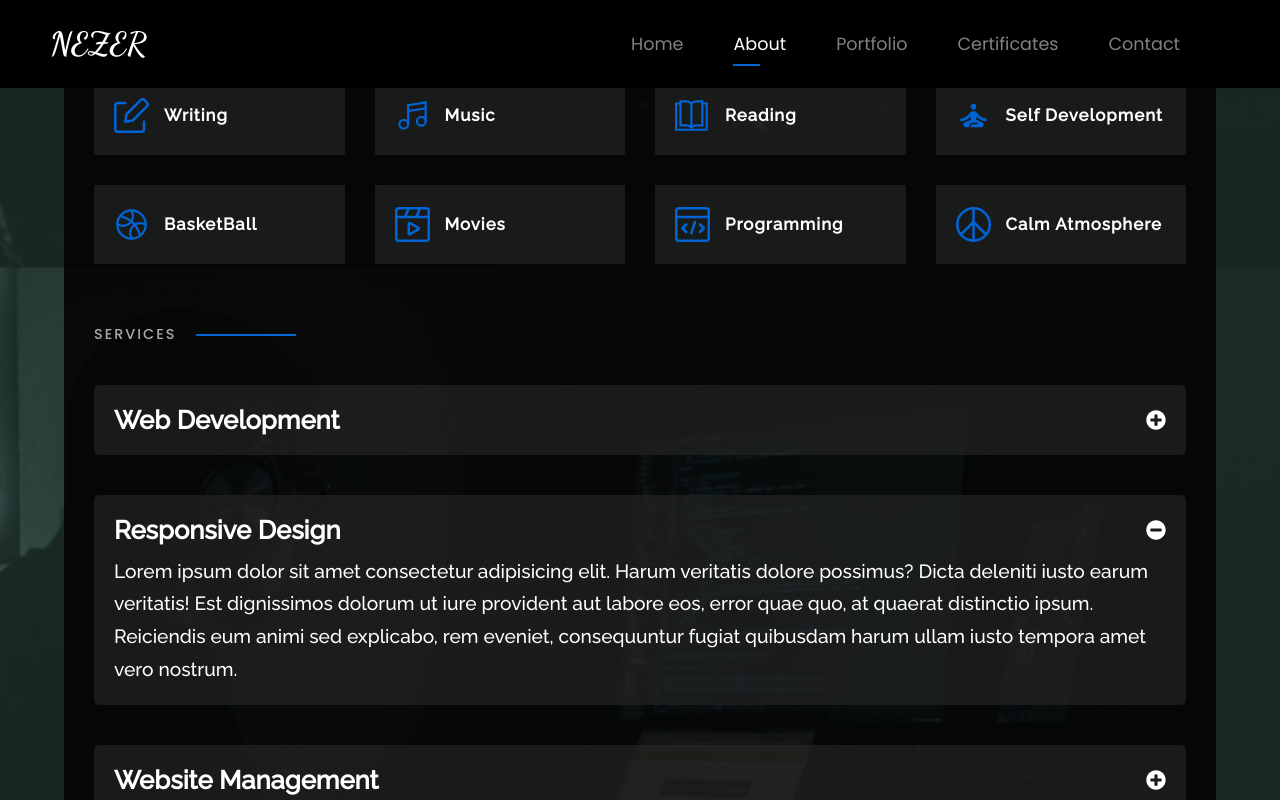
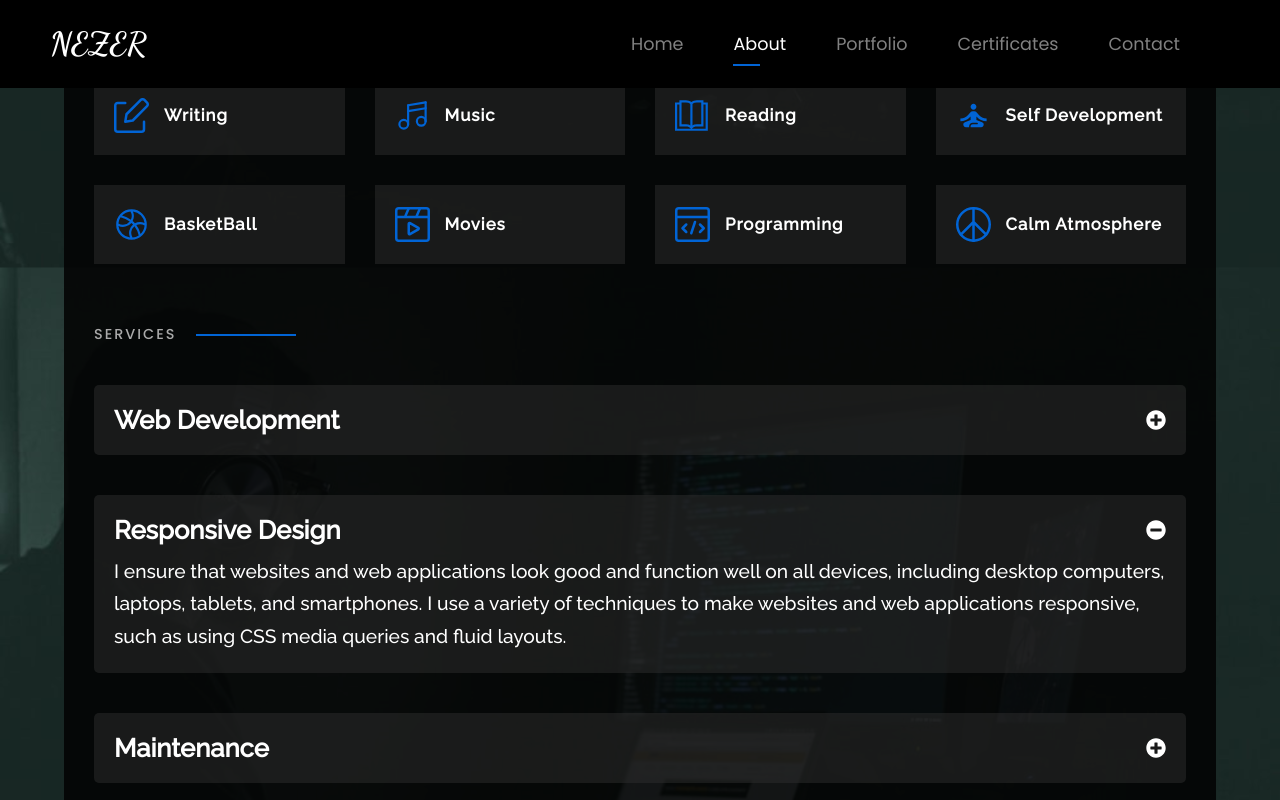
Before and after one commit to kwadwoambitious/My-Portfolio, a React (Create React App) app: page /about in a window 1280 px wide. Both pictures are taken after a click on the element "Responsive Design". Shown: the part 1440-2240 px from the top of the page. Built offline with nearby package versions, Linux system fonts and the light colour scheme.

Commit message:
Made changes to this file

```diff
--- a/src/components/About.js
+++ b/src/components/About.js
@@ -158,7 +158,7 @@ const Services = () => {
             }
           </h2>
             {isOpen && (
-              <motion.p>Lorem ipsum dolor sit amet consectetur, adipisicing elit. Debitis eligendi non quidem molestiae odio officia nulla nemo, tempore recusandae ab optio maiores harum! Molestias quis optio, libero earum eaque amet temporibus placeat nobis asperiores ad necessitatibus nostrum aspernatur ipsum repellat accusamus vero consequuntur! Dolores natus accusamus tempore aspernatur consequatur quos!</motion.p>
+              <motion.p>This is the core service. I build websites and web applications from scratch, or redesign and update existing ones. This involves writing the HTML, CSS, and JavaScript code that makes up the front-end of a website or web application.</motion.p>
             )}
 
         </motion.div>
@@ -177,7 +177,7 @@ const Services = () => {
             }
               </h2>
             {isOpen2 && (
-              <motion.p>Lorem ipsum dolor sit amet consectetur adipisicing elit. Harum veritatis dolore possimus? Dicta deleniti iusto earum veritatis! Est dignissimos dolorum ut iure provident aut labore eos, error quae quo, at quaerat distinctio ipsum. Reiciendis eum animi sed explicabo, rem eveniet, consequuntur fugiat quibusdam harum ullam iusto tempora amet vero nostrum.</motion.p>
+              <motion.p>I ensure that websites and web applications look good and function well on all devices, including desktop computers, laptops, tablets, and smartphones. I use a variety of techniques to make websites and web applications responsive, such as using CSS media queries and fluid layouts.</motion.p>
             )}
           </motion.div>
         </AnimatePresence>
@@ -189,13 +189,13 @@ const Services = () => {
           exit='exit'
 
           className="service">
-            <h2 onClick={openIt3}>Website Management
+            <h2 onClick={openIt3}>Maintenance
             {isOpen3 ? <FaMinusCircle className="arrow-icon" />
               : <FaPlusCircle className="arrow-icon" />
             }
               </h2>
             {isOpen3 && (
-              <motion.p>Lorem ipsum dolor sit amet consectetur, adipisicing elit. Debitis eligendi non quidem molestiae odio officia nulla nemo, tempore recusandae ab optio maiores harum! Molestias quis optio, libero earum eaque amet temporibus placeat nobis asperiores ad necessitatibus nostrum aspernatur ipsum repellat accusamus vero consequuntur! Dolores natus accusamus tempore aspernatur consequatur quos!</motion.p>
+              <motion.p>Maintenance and support for websites and web applications is important because it helps to keep them secure, up-to-date, and running smoothly. I can play a vital role in this process by fixing bugs, adding new features, updating to new versions of software, monitoring performance, and ensuring accessibility.</motion.p>
             )}
           </motion.div>
         </AnimatePresence>
```
